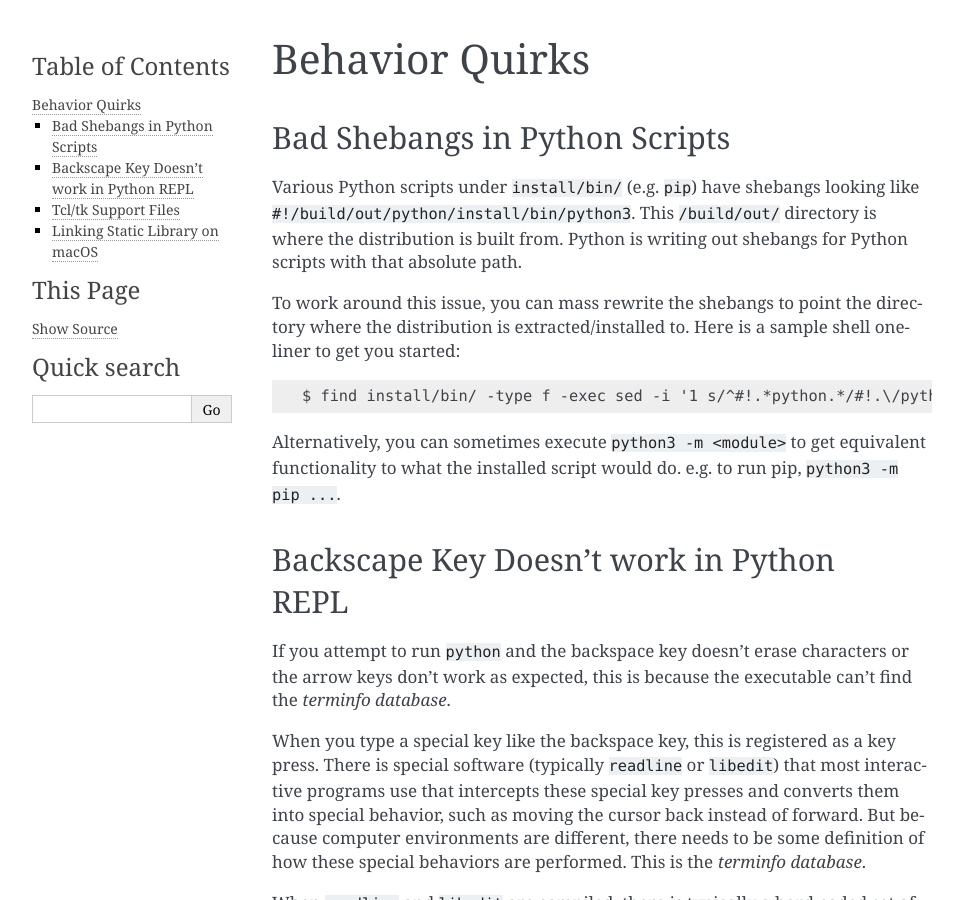
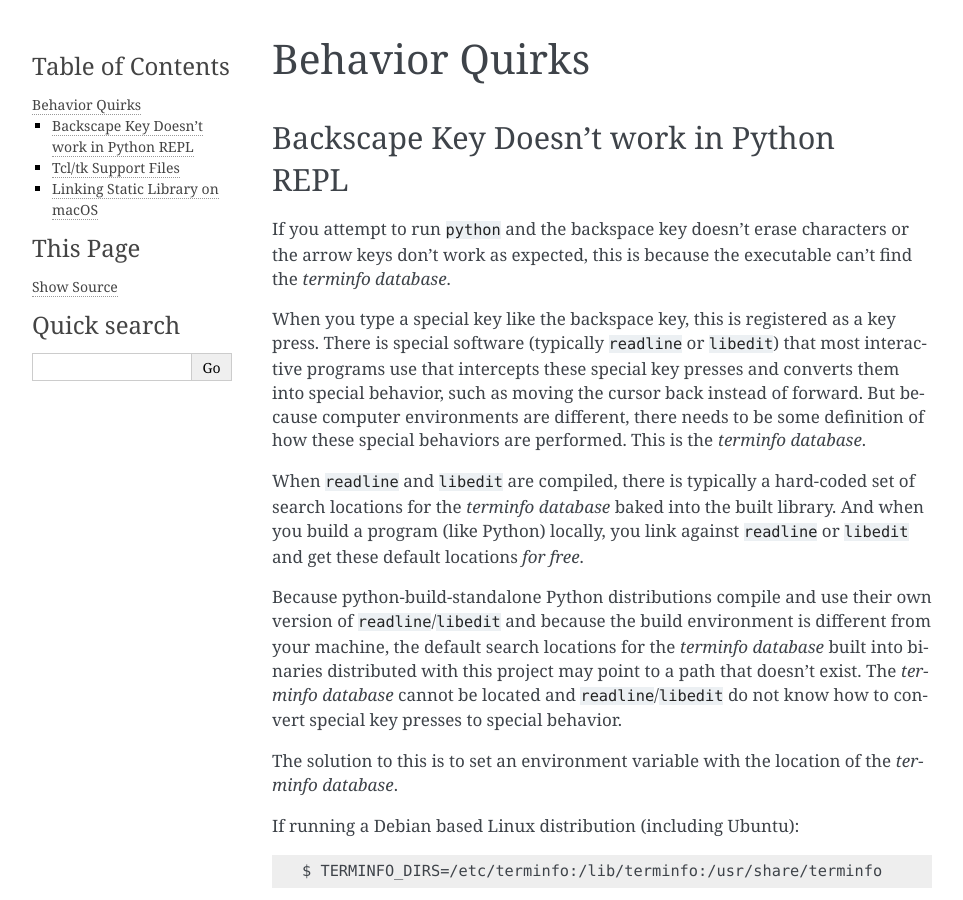
Before and after one commit to indygreg/python-build-standalone, a Sphinx documentation site: the page built from docs/quirks.rst, in a window 1280 px wide and 900 px high. Shown: the whole window, without its empty margins (148-1111 px from the left). Built offline with Sphinx 7.4.7, drawn with Linux system fonts in a browser that asks for light colours.

Commit message:
unix: rewrite shebangs of Python scripts to reference local interpreter
Before, the shebangs referenced a path in the build environment, which
likely didn't exist in the run-time environment.

After this change, the shebang uses a multiline shell script to
call `exec` on the `python*` binary in the same directory as the
script.

The solution is similar to #61 but the technical approach is a bit
different. We perform the rewrite inside the build environment, so
this should work when building in Docker containers. And we use
binary I/O everywhere, ensuring bytes are preserved. We also always
exec the canonical `python*` binary to avoid symlink overhead.

```diff
--- a/docs/quirks.rst
+++ b/docs/quirks.rst
@@ -3,27 +3,6 @@
 ===============
 Behavior Quirks
 ===============
-
-.. _quirk_shebangs:
-
-Bad Shebangs in Python Scripts
-==============================
-
-Various Python scripts under ``install/bin/`` (e.g. ``pip``) have
-shebangs looking like ``#!/build/out/python/install/bin/python3``.
-This ``/build/out/`` directory is where the distribution is built
-from. Python is writing out shebangs for Python scripts with
-that absolute path.
-
-To work around this issue, you can mass rewrite the shebangs to
-point the directory where the distribution is extracted/installed
-to. Here is a sample shell one-liner to get you started::
-
-   $ find install/bin/ -type f -exec sed -i '1 s/^#!.*python.*/#!.\/python3/' {} \;
-
-Alternatively, you can sometimes execute ``python3 -m <module>``
-to get equivalent functionality to what the installed script would
-do. e.g. to run pip, ``python3 -m pip ...``.
 
 .. _quirk_backspace_key:
 
```
Also changed, not shown: 1 other file.
